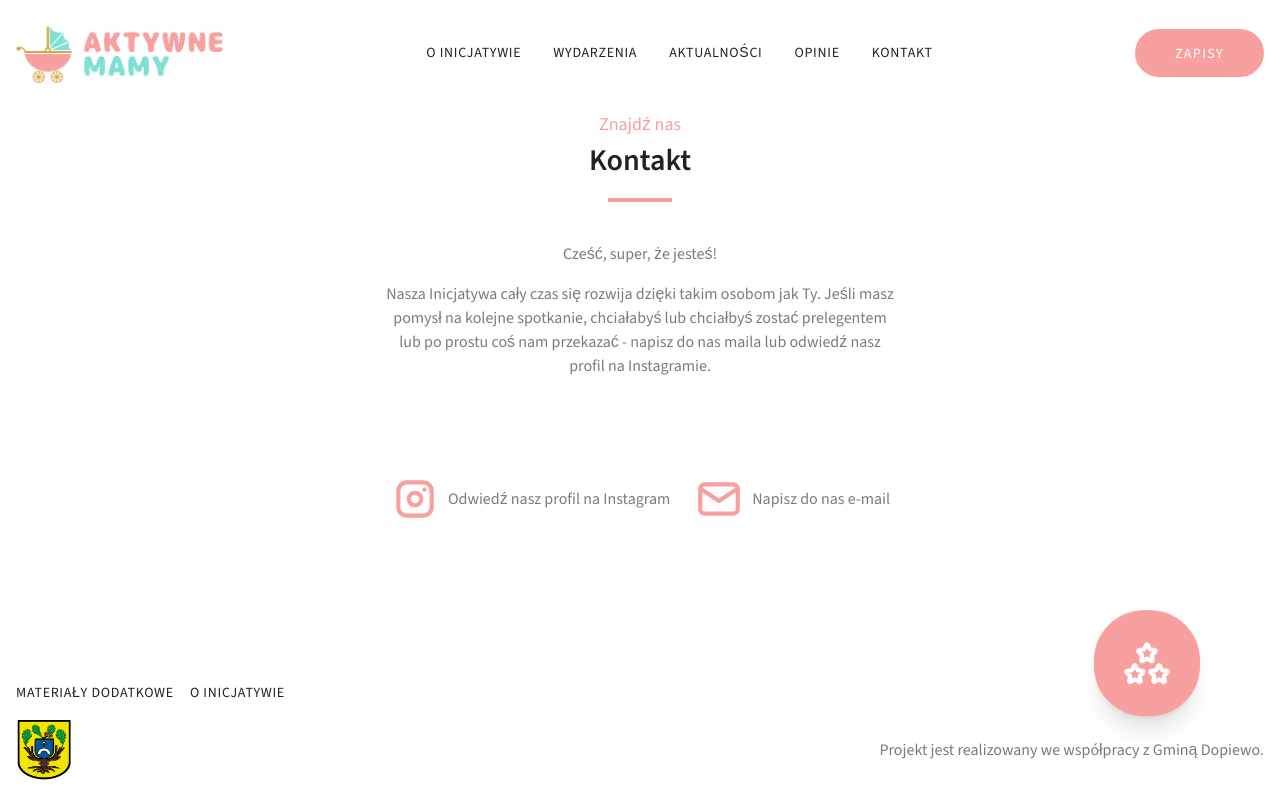
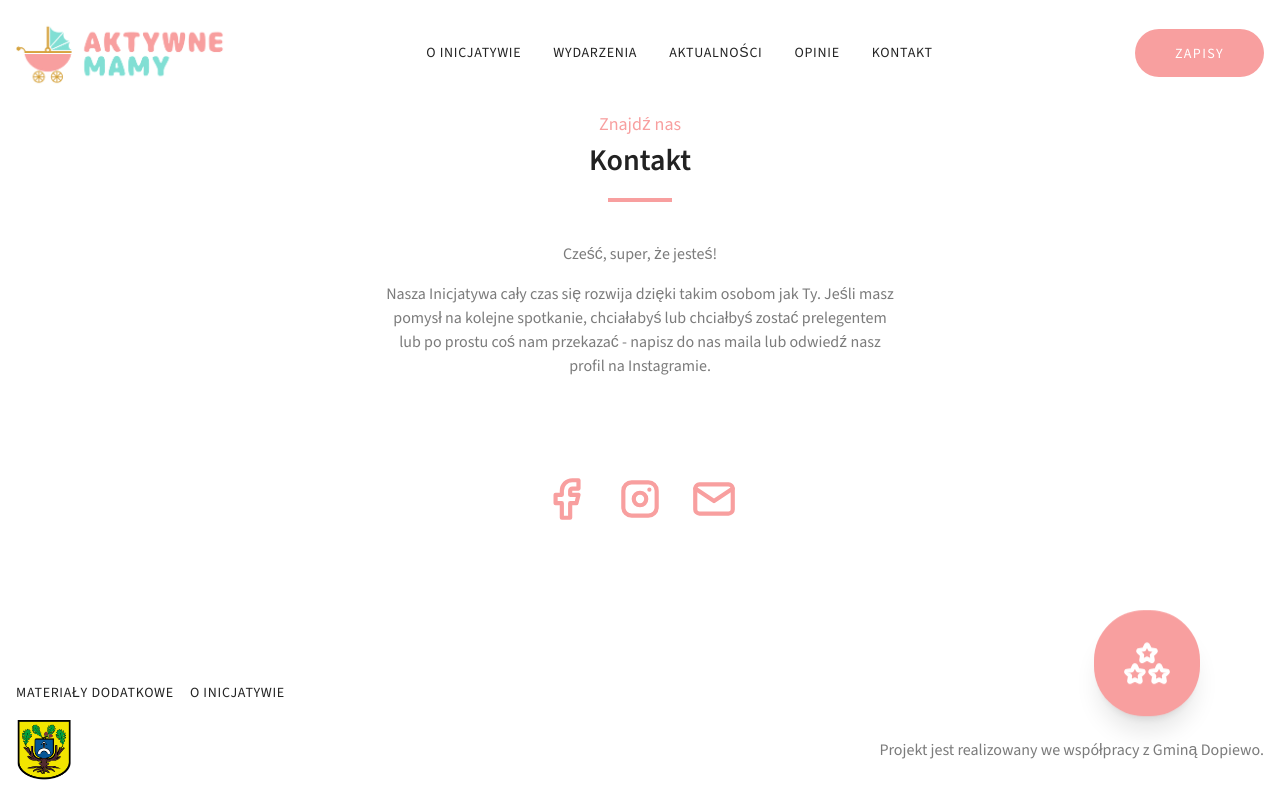
Before and after one commit to matwjablonski/aktywnemamy, a Next.js app: page /kontakt in a window 1280 px wide. Built offline with nearby package versions, Linux system fonts and the light colour scheme.

Commit message:
social media common cmp / extend about page with new social media cmp

```diff
--- /dev/null
+++ b/app/components/SocialMediaIcons/index.tsx
@@ -0,0 +1,16 @@
+import Image from 'next/image';
+import Link from 'next/link';
+
+export const SocialMediaIcons = () => (
+  <>
+    <Link href="https://www.facebook.com/profile.php?id=61555722398074" target="_blank" className="flex items-center gap-2" title="Odwiedź nasz profil na Facebook">
+      <Image src="/brand-facebook.svg" height={50} width={50} alt="Odwiedź nasz profil na Facebook" />
+    </Link>
+    <Link href="https://www.instagram.com/aktywne_mamy_w_gminie_dopiewo/" target="_blank" className="flex items-center gap-2" title="Odwiedź nasz profil na Instagram">
+      <Image src="/brand-instagram.svg" height={50} width={50} alt="Odwiedź nasz profil na Instagram" />
+    </Link>
+    <Link href="mailto:aktywnamamadopiewo@gmail.com" target="_blank" className="flex items-center gap-2" title="Napisz do nas e-mail">
+      <Image src="/mail.svg" height={50} width={50} alt="Napisz do nas e-mail" />
+    </Link>
+  </>
+)
--- a/app/kontakt/page.tsx
+++ b/app/kontakt/page.tsx
@@ -1,7 +1,6 @@
-import Link from 'next/link';
 import Container from '../components/Container';
 import SectionTitle from '../components/SectionTitle';
-import Image from 'next/image';
+import { SocialMediaIcons } from '../components/SocialMediaIcons';
 
 export default function ContactPage() {
   return (
@@ -11,14 +10,7 @@ export default function ContactPage() {
         <p className="text-md text-center max-w-lg mx-auto mb-4">Cześć, super, że jesteś!</p>
         <p className="text-md text-center max-w-lg mx-auto mb-24">Nasza Inicjatywa cały czas się rozwija dzięki takim osobom jak Ty. Jeśli masz pomysł na kolejne spotkanie, chciałabyś lub chciałbyś zostać prelegentem lub po prostu coś nam przekazać - napisz do nas maila lub odwiedź nasz profil na Instagramie.</p>
         <div className="flex justify-center gap-6 items-center mb-6 md:mb-28">
-          <Link href="https://www.instagram.com/aktywne_mamy_w_gminie_dopiewo/" target="_blank" className="flex items-center gap-2">
-            <Image src="/brand-instagram.svg" height={50} width={50} alt="" />
-            Odwiedź nasz profil na Instagram
-          </Link>
-          <Link href="mailto:aktywnamamadopiewo@gmail.com" target="_blank" className="flex items-center gap-2">
-            <Image src="/mail.svg" height={50} width={50} alt="" />
-            <p>Napisz do nas e-mail</p>
-          </Link>
+          <SocialMediaIcons />
         </div>
       </div>
     </Container>
--- a/app/o-inicjatywie/page.tsx
+++ b/app/o-inicjatywie/page.tsx
@@ -2,6 +2,7 @@ import Image from 'next/image';
 import Container from '../components/Container';
 import SectionTitle from '../components/SectionTitle';
 import { useId } from 'react';
+import { SocialMediaIcons } from '../components/SocialMediaIcons';
 
 export default function AboutPage() {
   const id = useId();
@@ -23,6 +24,9 @@ export default function AboutPage() {
               <p className="mt-4 leading-relaxed">Szczegóły na temat dostępnych wydarzeń publikowane są zarówno na stronie internetowej Inicjatywy: aktywnemamy.org, jak i w mediach społecznościowych: grupa Aktywne Mamy z gminy Dopiewo na platformie Facebook i Instagram.</p>
             </div>
           </div>
+          <div className="flex justify-center gap-6 items-center mb-6 md:mb-12">
+            <SocialMediaIcons />
+          </div>
           <div className="mb-24">
             <video key={id} controls className="mx-auto md:max-w-xl w-full">
               <source src="/about.mp4" type="video/mp4" key={id} />
```
Also changed, not shown: public/brand-facebook.svg (added).
